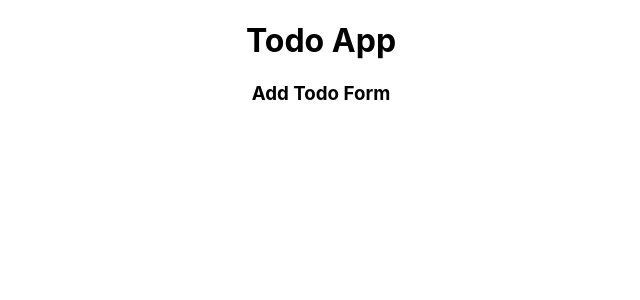
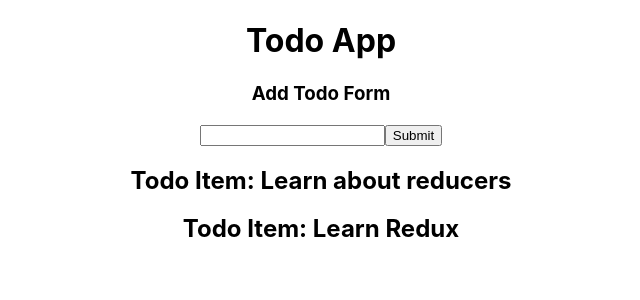
Before and after one commit to maribelcuales/reducer-todo, a React (Create React App) app in the folder todo/: page / in a window 1280 px wide. Shown: the top 300 px of the page, without its empty margins (319-959 px from the left). Built offline with nearby package versions, Linux system fonts and the light colour scheme.

Commit message:
Created TodoForm component with form input passing in state managed by reducers and a Todo component.

```diff
--- a/todo/src/components/TodoForm.js
+++ b/todo/src/components/TodoForm.js
@@ -1,9 +1,28 @@
-import React from "react";
+import React, { useState, useReducer } from "react";
+import { reducer, initialState } from "../reducers/reducer";
+import Todo from './Todo';
 
 function TodoForm() {
+  const [state, dispatch] = useReducer(reducer, initialState);
+  console.log(state);
+
+  const [newTodo, setNewTodo] = useState("");
 
   return (
-    <h3>Add Todo Form</h3>
+    <div>
+      <h3>Add Todo Form</h3>
+      <form>
+        <input
+          className="todo-input"
+          type="text"
+          name="todoInput"
+          value={newTodo}
+          // onChange={handleChanges}
+        />
+        <button>Submit</button>
+        <Todo todoArray={state.todos}/>
+      </form>
+    </div>
   )
 };
 
```
